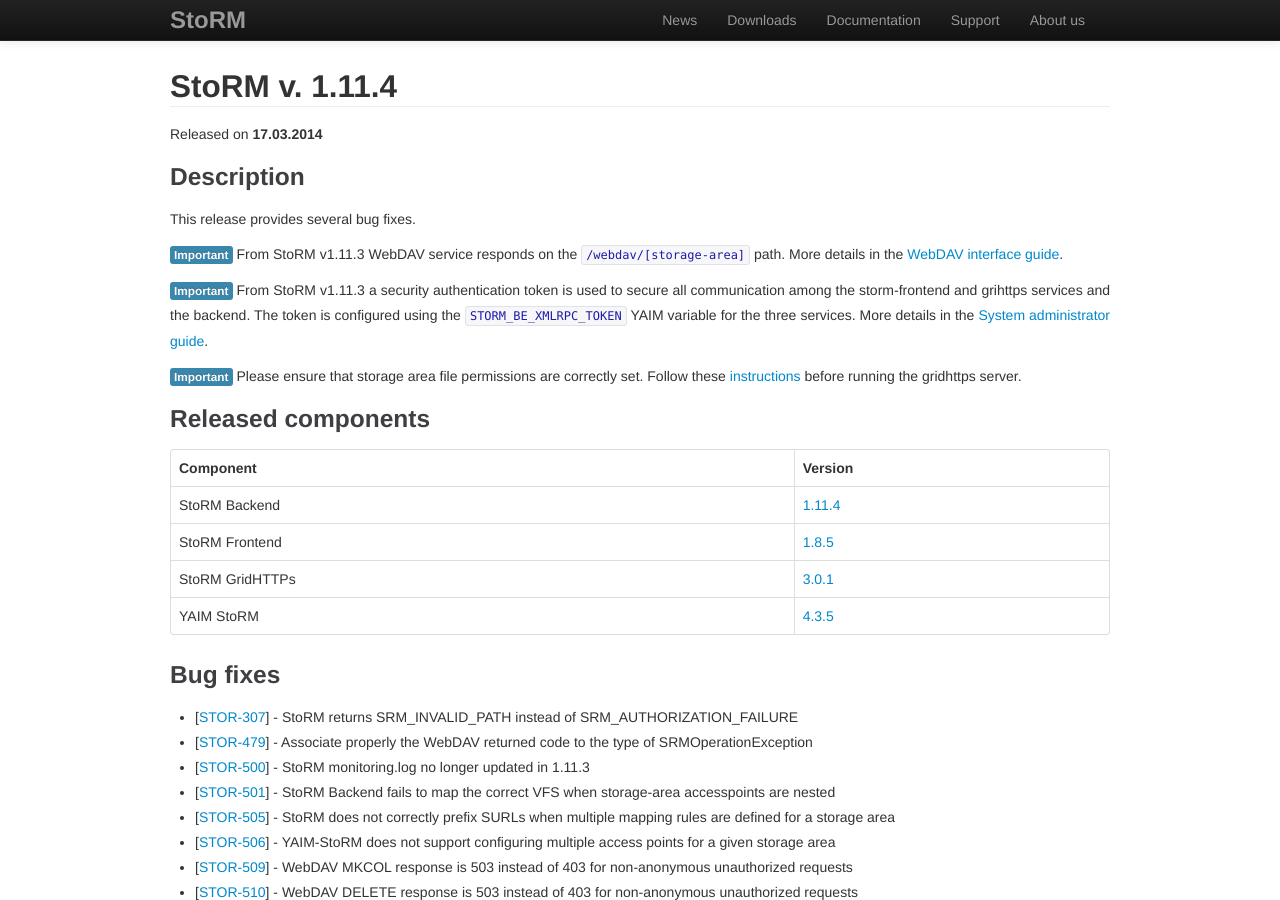
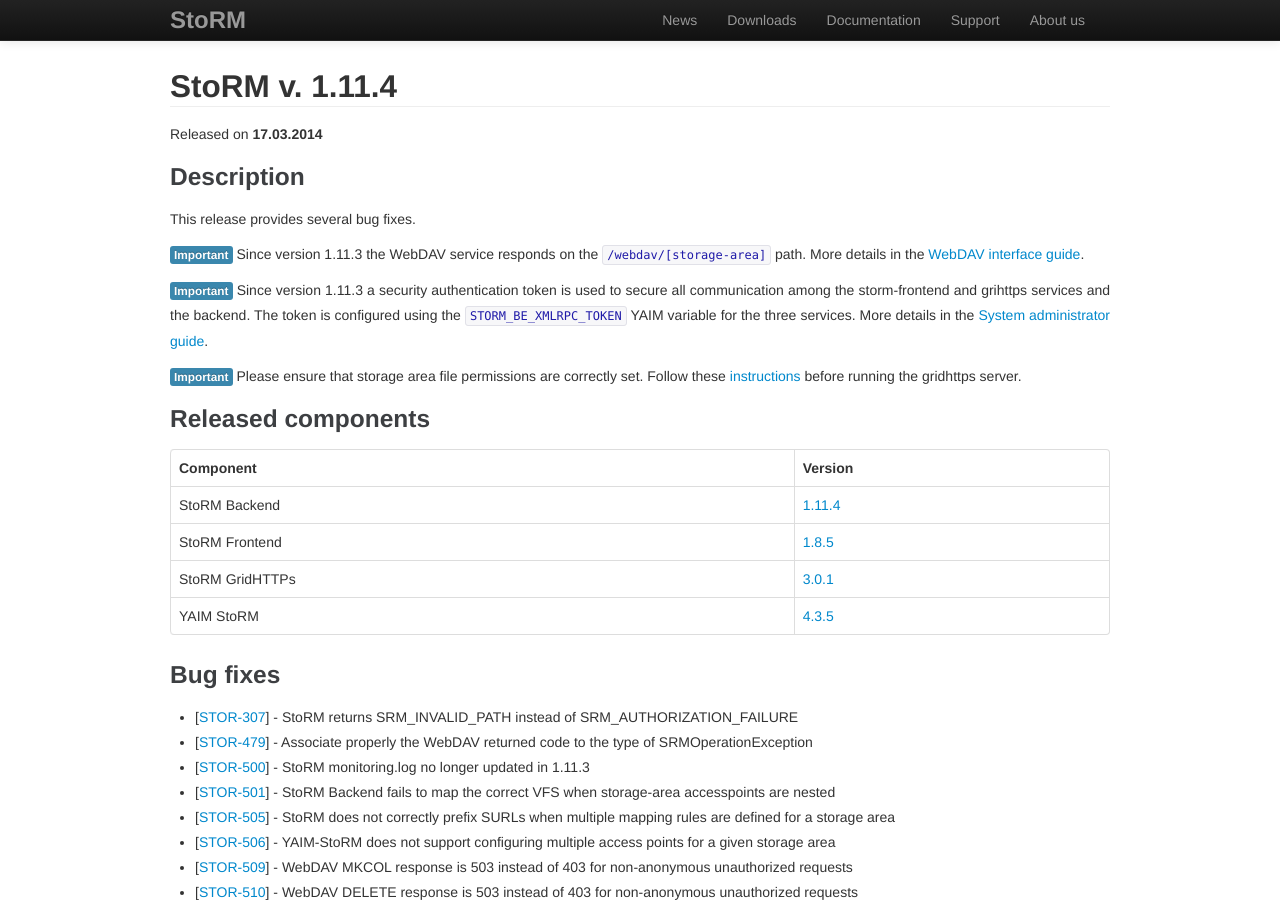
Before and after one commit to italiangrid/storm, a Jekyll site: the page built from release-notes/StoRM-v1.11.4.md, in a window 1280 px wide and 900 px high. Built offline with Jekyll 4.4.1, drawn with Linux system fonts in a browser that asks for light colours; Markdown is read by kramdown in place of the engine named in the settings.

```diff
--- a/release-notes/StoRM-v1.11.4.md
+++ b/release-notes/StoRM-v1.11.4.md
@@ -65,10 +65,10 @@ Released on **{{ page.release_date }}**
 
 This release provides several bug fixes.
 
-<span class="label label-info">Important</span> From StoRM v1.11.3 WebDAV service responds on
+<span class="label label-info">Important</span> Since version 1.11.3 the WebDAV service responds on
 the `/webdav/[storage-area]` path. More details in the [WebDAV interface guide][storm-webdav-guide].
 
-<span class="label label-info">Important</span> From StoRM v1.11.3 a security authentication token is used
+<span class="label label-info">Important</span> Since version 1.11.3 a security authentication token is used
 to secure all communication among the storm-frontend and grihttps services and the
 backend. The token is configured using the `STORM_BE_XMLRPC_TOKEN` YAIM variable for
 the three services. More details in the [System administrator guide][storm-sysadmin-guide].
```
Also changed, not shown: _posts/2014-04-01-storm-v.1.11.4-released.md (added, +39 -0 lines), documentation/sysadmin-guide/1.11.3/index.md (+1 -0 lines), release-notes/storm-backend-server/1.11.4/index.md (+1 -1 lines), release-notes/storm-gridhttps-server/3.0.1/index.md (+2 -2 lines).
